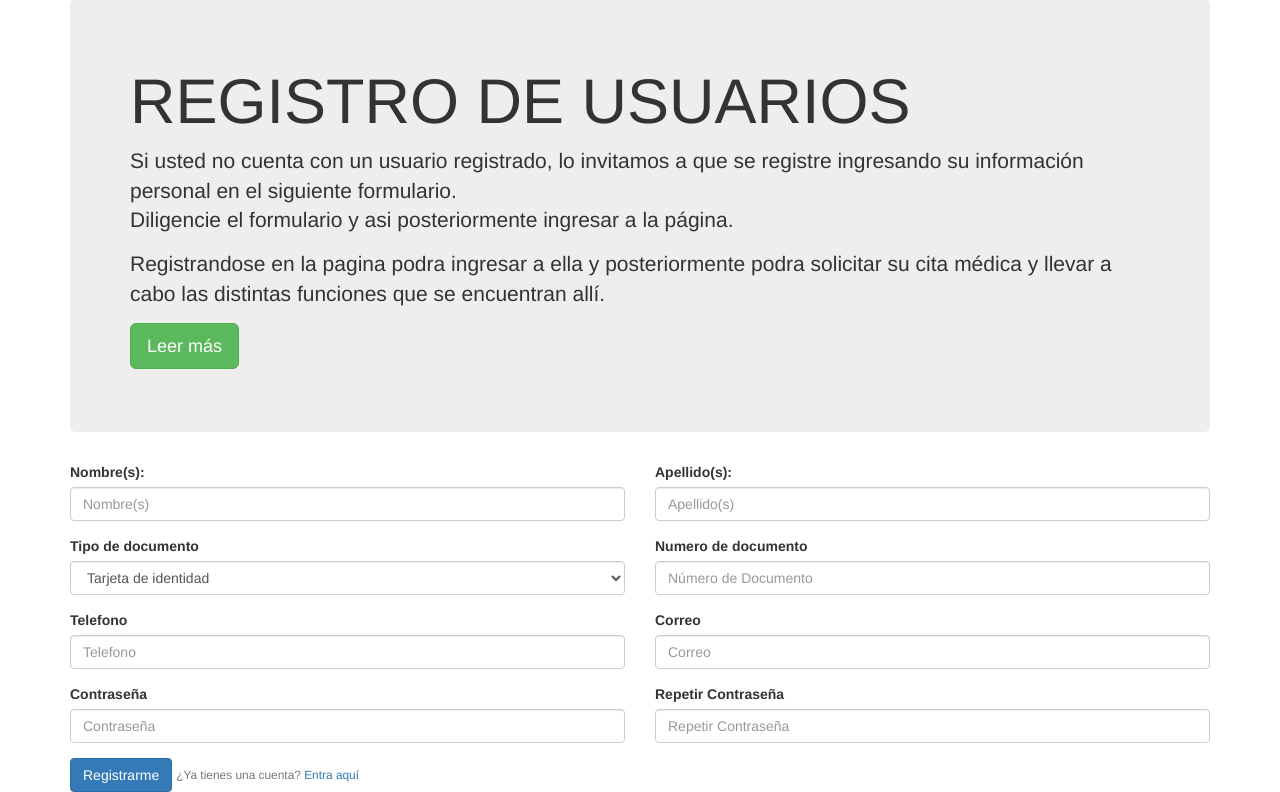
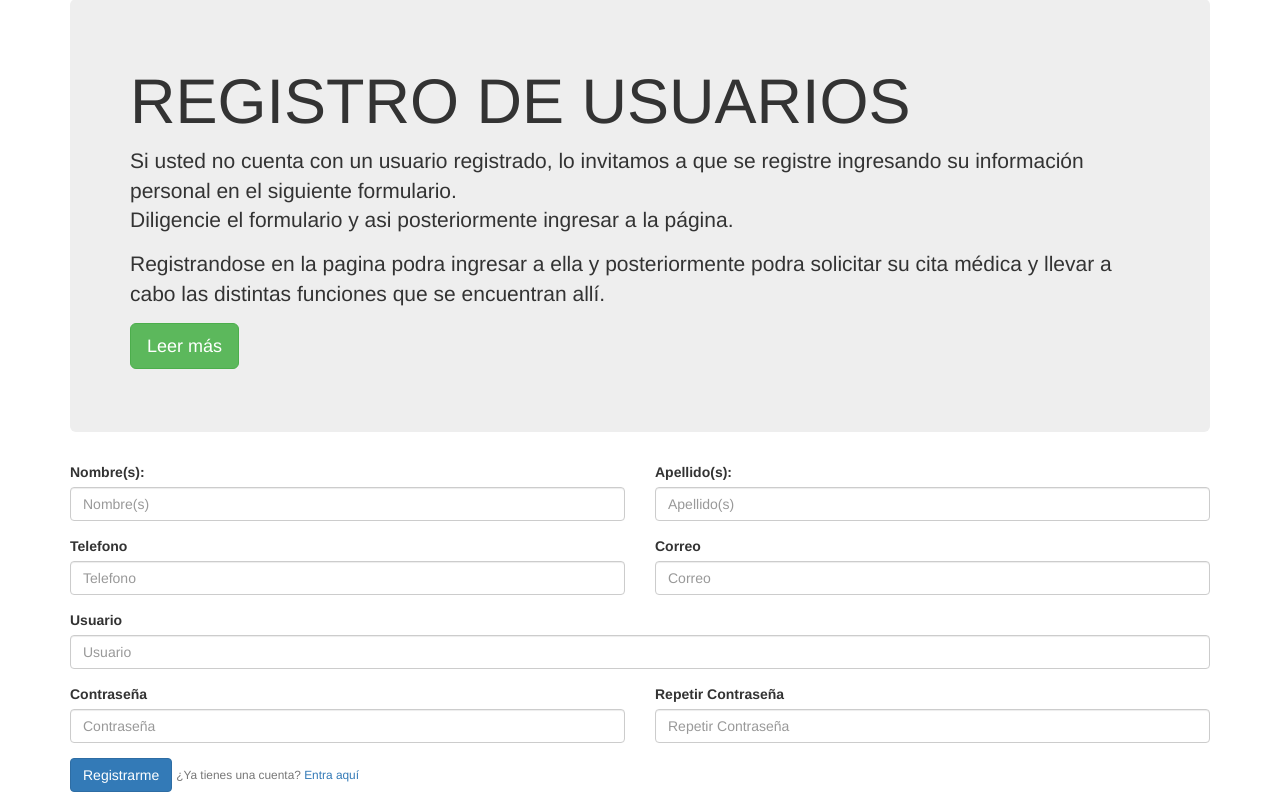
Before and after one commit to daniel-fierro1308/Sac-Medicas, a PHP site: page /registro.php in a window 1280 px wide. Shown: the part 73-865 px from the top of the page. Run offline with PHP 8.4, Linux system fonts and the light colour scheme; some libraries are stand-ins or nearby versions.

Commit message:
fixed bd and archives

```diff
--- /dev/null
+++ b/public/css/logueado/index_log.css
@@ -0,0 +1,3 @@
+.bienvenida {
+    float: right;
+}
--- a/public/js/registro.js
+++ b/public/js/registro.js
@@ -1,7 +1,7 @@
-var nombre, apellido, documento, telefono, correo, contrasena, re_contrasena, expresion, passExp, plantilla, render;
+var nombre, apellido, usuario, telefono, correo, contrasena, re_contrasena, expresion, passExp, plantilla, render;
 nombre = document.getElementById('nombre');
 apellido = document.getElementById('apellido');
-documento = document.getElementById('documento');
+usuario = document.getElementById('usuario');
 telefono = document.getElementById('telefono');
 correo = document.getElementById('correo');
 contrasena = document.getElementById('contrasena');
@@ -45,7 +45,7 @@ function tiempo(){
 }
 
 function validar() {
-   if(nombre.value == '' || apellido.value == '' || documento.value == '' || telefono.value == '' || correo.value == '' || contrasena.value == '' || re_contrasena.value == '') {
+   if(nombre.value == '' || apellido.value == '' || usuario.value == '' || telefono.value == '' || correo.value == '' || contrasena.value == '' || re_contrasena.value == '') {
        document.getElementById('alerta'). innerHTML = render({type: 'danger', body: 'Por favor complete todos los campos '});
         tiempo();
         return false;
--- a/views/controladores/conexion.php
+++ b/views/controladores/conexion.php
@@ -1,6 +1,6 @@
 <?php
 define('DB_SERVER','localhost');
-define('DB_NAME','sac-medicas');
+define('DB_NAME','reproduction');
 define('DB_USER','root');
 define('DB_PASS','');
 $con = mysqli_connect(DB_SERVER,DB_USER,DB_PASS,DB_NAME);
--- a/views/registro.php
+++ b/views/registro.php
@@ -48,24 +48,6 @@ Diligencie el formulario y asi posteriormente ingresar a la p&aacute;gina.</p>
             </div>
         </div>
     </div>
-
-    <div class="row">
-        <div class="col-md-6">
-            <div class="form-group">
-                <label for="exampleSelect1">Tipo de documento</label>
-                <select class="form-control" id="tipo_documento" name="tipo_documento">
-                    <option value="Tarjeta de identidad">Tarjeta de identidad</option>
-                    <option value="Cedula de Ciudadania">Cedula de Ciudadania</option>
-                </select>
-            </div>
-        </div>
-        <div class="col-md-6">
-            <div class="form-group">
-                <label for="exampleSelect1">Numero de documento</label>
-                <input type="number" class="form-control" id="documento" name="documento" aria-describedby="emailHelp" placeholder="Número de Documento" onblur="revisar(this)">
-            </div>
-        </div>
-    </div>
     <div class="row">
     <div class="col-md-6">
             <div class="form-group">
@@ -80,6 +62,16 @@ Diligencie el formulario y asi posteriormente ingresar a la p&aacute;gina.</p>
             </div>
         </div>
     </div>
+
+     <div class="row">
+        <div class="col-md-12">
+            <div class="form-group">
+                <label for="exampleSelect1">Usuario</label>
+                <input type="text" class="form-control" id="usuario" name="usuario" aria-describedby="emailHelp" placeholder="Usuario" onblur="revisar(this)">
+            </div>
+        </div>
+    </div>
+
     <div class="row">
         <div class="col-md-6">
             <div class="form-group">
```
Also changed, not shown: public/js/peticiones/registrar.js (+4 -5 lines), views/controladores/registrar.php (+5 -6 lines), views/index.php (+6 -14 lines), views/index_log.php (+6 -2 lines), public/img/slider/imagen1.jpg, public/img/slider/imagen2.jpg, public/img/slider/imagen5.jpg (deleted), public/img/slider/imagen6.jpg (deleted).
